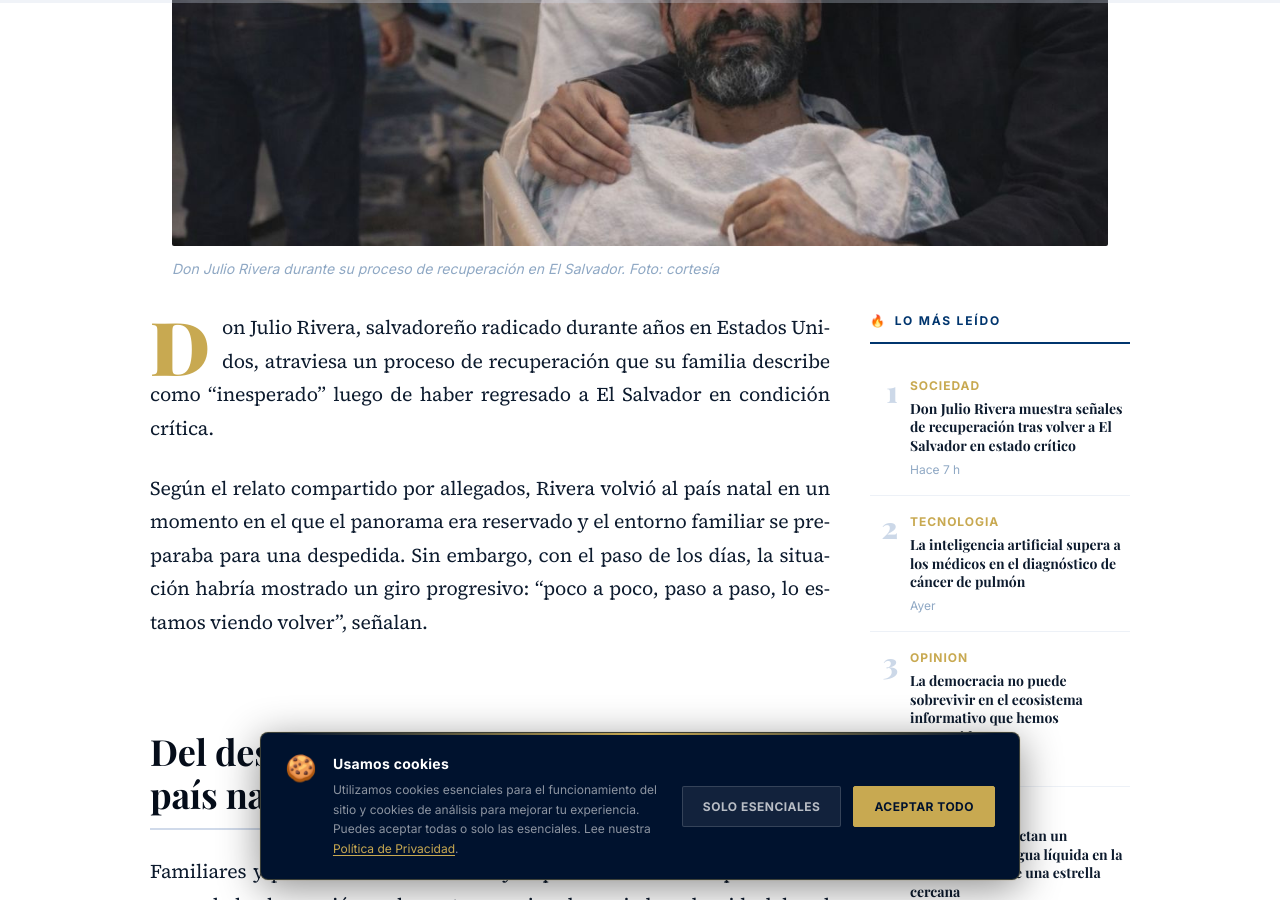
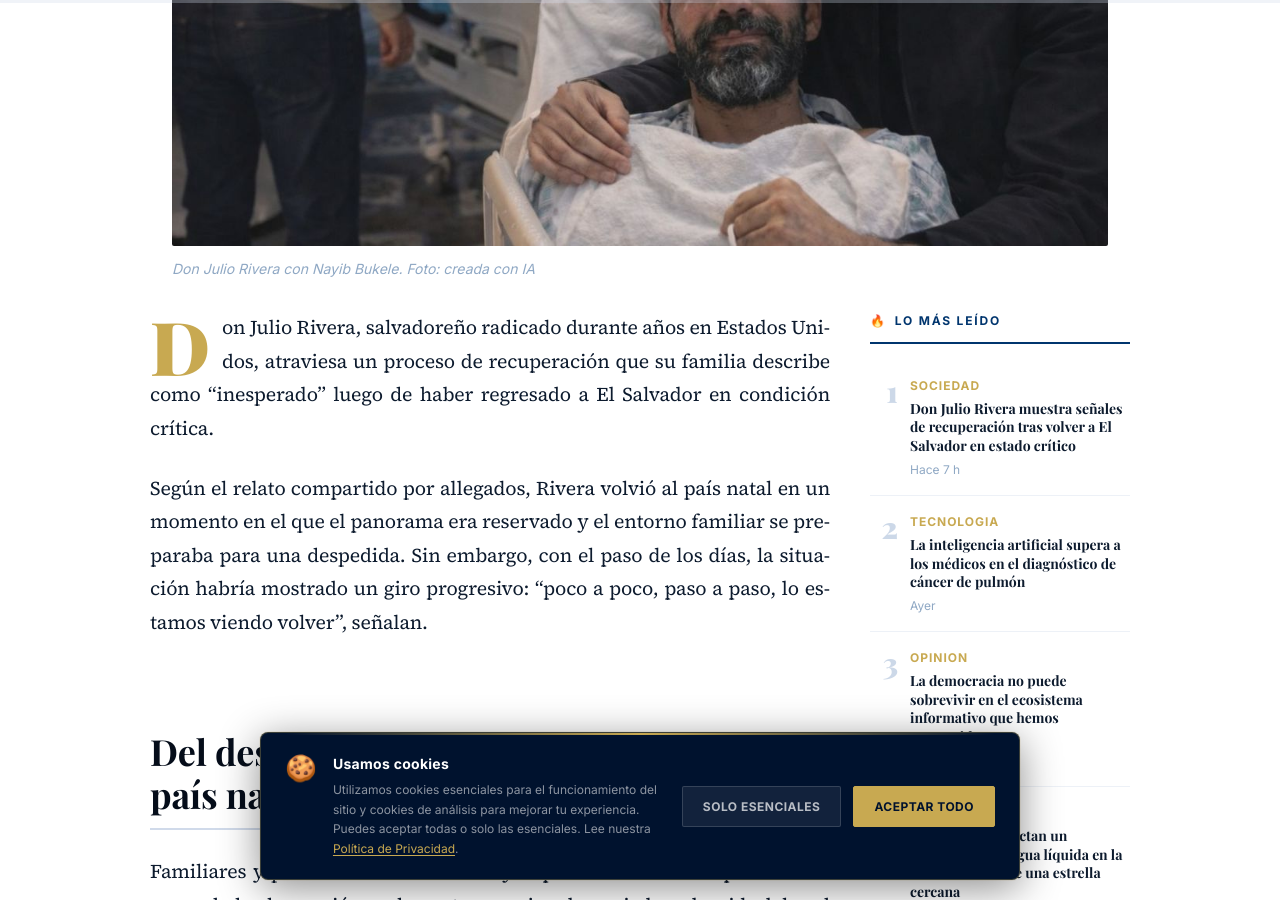
Before and after one commit to renedev0284-creator/Periodico, a Jekyll site: the page built from _posts/2026-02-25-don-julio.md, in a window 1280 px wide and 900 px high, scrolled down 1320 px. Built offline with Jekyll 4.4.1, drawn with Linux system fonts in a browser that asks for light colours; some web fonts are replaced; part of the change alters nothing that is shown.

Commit message:
Advertencia de foto ia y twitter card

```diff
--- a/_config.yml
+++ b/_config.yml
@@ -10,12 +10,12 @@ description: "Noticias verificadas, análisis profundo y periodismo de calidad p
 long_description: "El Diario es un medio digital comprometido con la verdad, la independencia editorial y el rigor informativo. Cobertura nacional e internacional de actualidad, economía, cultura, tecnología y más."
 
 # --- URL del sitio (actualiza con tu usuario de GitHub) ---
-url: "https://tuusuario.github.io"
+url: "https://diario.rmdigital.net"
 baseurl: ""
 
 # --- Contacto y redes ---
 email: "redaccion@eldiario.com"
-twitter_username: ""
+twitter_username: "rmoyasv"
 facebook_username: ""
 instagram_username: ""
 youtube_channel: ""
--- a/_posts/2026-02-25-don-julio.md
+++ b/_posts/2026-02-25-don-julio.md
@@ -7,7 +7,7 @@ categories: [sociedad]
 tags: [El Salvador, salud, migración, fe, familia, testimonio]
 author: rene-moya
 image: "/assets/images/posts/don-julio.jpg"
-image_caption: "Don Julio Rivera durante su proceso de recuperación en El Salvador. Foto: cortesía"
+image_caption: "Don Julio Rivera con Nayib Bukele. Foto: creada con IA"
 excerpt: "Don Julio Rivera volvió a El Salvador en condición delicada tras años en Estados Unidos, y su familia afirma que su evolución médica ha sorprendido a quienes veían un desenlace inevitable. Hoy, el caso es presentado como un testimonio de recuperación y esperanza."
 featured: false
 breaking: false
```
